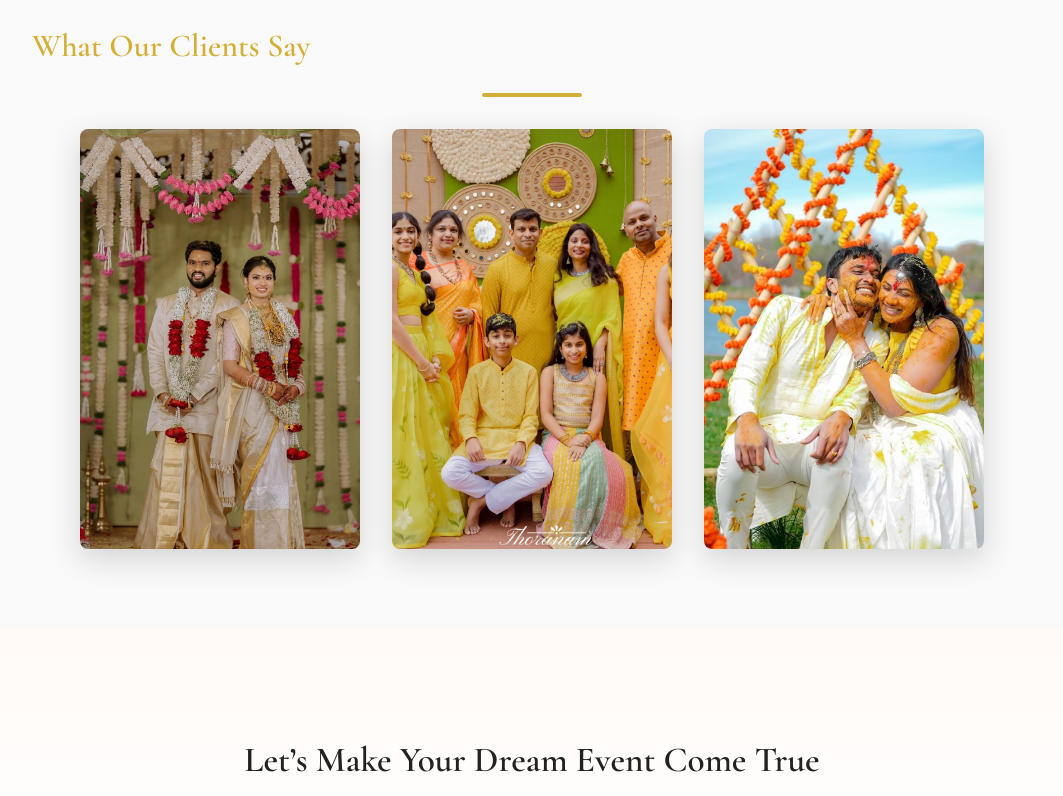
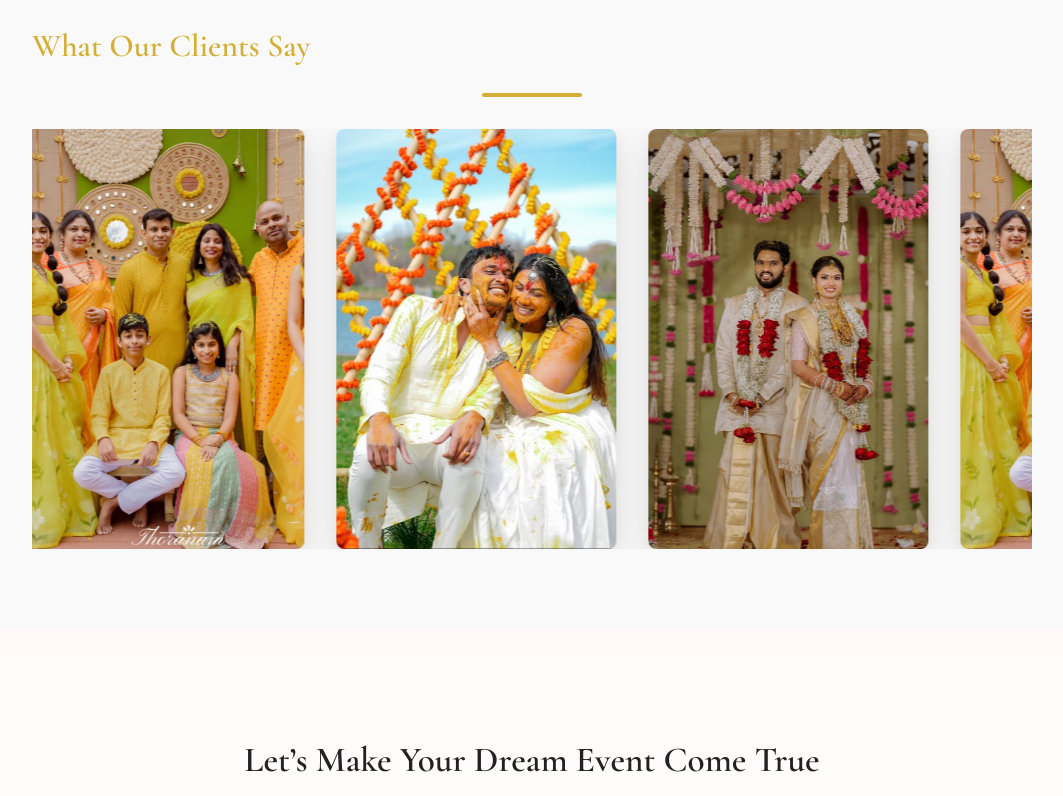
Before and after one commit to lotusdecor/ldecor_frontend, a React (Vite) app: page / in a window 1280 px wide. Shown: the part 1540-2336 px from the top of the page, without its empty margins (108-1171 px from the left). Built offline with nearby package versions, Linux system fonts and the light colour scheme.

Commit message:
added scroll animations in testimonials

```diff
--- a/src/pages/Home.jsx
+++ b/src/pages/Home.jsx
@@ -70,8 +70,10 @@ function Home() {
       <section className="testimonials" data-aos="fade-up">
   <h2>What Our Clients Say</h2>
   <div className="divider" />
-        <div className="testimonial-grid">
-          {[
+  <div className="testimonial-wrapper">
+    <div className="testimonial-scroller">
+      {/* Tripling the testimonial set to ensure seamless looping */}
+      {[...Array(3)].flatMap(() => [
         {
           name: "Anjali Mehra",
           quote: "Lotus Decors made our wedding magical. The team was detail-oriented, warm, and incredibly creative!",
@@ -87,12 +89,11 @@ function Home() {
           quote: "They captured our style perfectly and brought elegance to every inch of our event.",
           img: client3,
         },
-          ].map((item, index) => (
+      ]).map((item, index) => (
         <div className="testimonial-card" key={index}>
-              <div
-                className="testimonial-img"
-                style={{ backgroundImage: `url(${item.img})` }}
-              ></div>
+          <div className="testimonial-img-container">
+            <img src={item.img} alt={item.name} className="testimonial-img" />
+          </div>
           <div className="testimonial-overlay">
             <h3>{item.name}</h3>
             <p>{item.quote}</p>
@@ -100,7 +101,12 @@ function Home() {
         </div>
       ))}
     </div>
+  </div>
 </section>
+
+
+
+
 
       {/* CTA */}
       <section className="cta-section" data-aos="zoom-in">
--- a/src/styles/Home.css
+++ b/src/styles/Home.css
@@ -309,6 +309,81 @@ body {
   text-overflow: ellipsis;
 }
 
+.testimonial-wrapper {
+  overflow: hidden;
+  position: relative;
+  width: 100%;
+  display: flex;
+  justify-content: center;
+}
+
+.testimonial-scroller {
+  display: flex;
+  width: max-content;
+  gap: 2rem;
+  animation: scrollLoop 15s linear infinite;
+}
+
+/* Perfect Infinite Loop */
+@keyframes scrollLoop {
+  from {
+    transform: translateX(0);
+  }
+  to {
+    transform: translateX(-33.33%);
+  }
+}
+
+/* Pause scrolling when hovered */
+.testimonial-wrapper:hover .testimonial-scroller {
+  animation-play-state: paused;
+}
+
+.testimonial-card {
+  width: 280px;
+  flex-shrink: 0;
+  height: 420px;
+  position: relative;
+  overflow: hidden;
+  border-radius: var(--radius);
+  box-shadow: 0 10px 30px rgba(0, 0, 0, 0.15);
+  cursor: pointer;
+  transition: transform 0.3s ease;
+}
+
+.testimonial-card:hover {
+  transform: scale(1.02);
+}
+
+.testimonial-img-container {
+  width: 100%;
+  height: 100%;
+  overflow: hidden;
+}
+
+.testimonial-img {
+  width: 100%;
+  height: 100%;
+  object-fit: cover;
+}
+
+/* Text Overlay */
+.testimonial-overlay {
+  position: absolute;
+  bottom: 0;
+  width: 100%;
+  background: rgba(0, 0, 0, 0.6);
+  color: #fff;
+  padding: 1.5rem;
+  transform: translateY(100%);
+  transition: transform 0.4s ease;
+}
+
+.testimonial-card:hover .testimonial-overlay {
+  transform: translateY(0);
+}
+
+
 /* Ken Burns Animation */
 .kenburns {
   animation: kenburnsZoom 18s ease-in-out infinite alternate;
```
Lines whose indentation alone changed are shown as unchanged.
